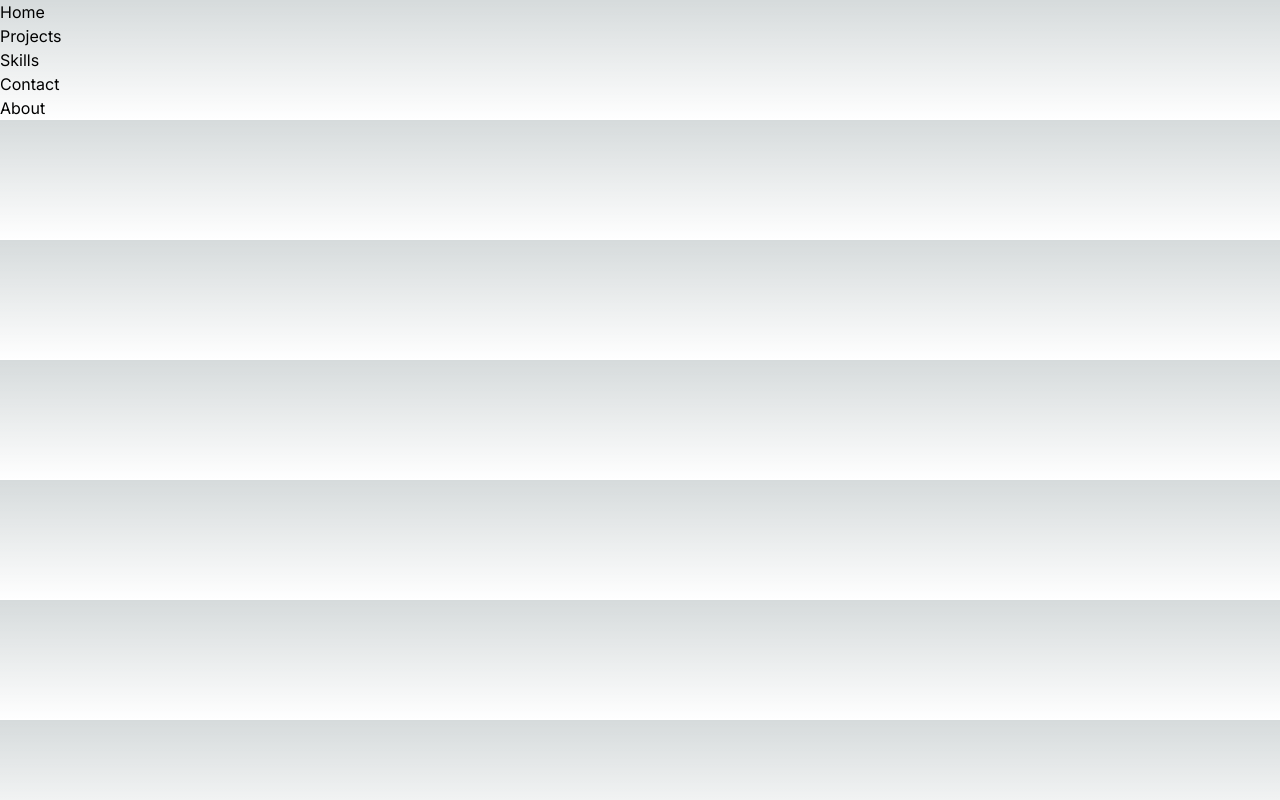
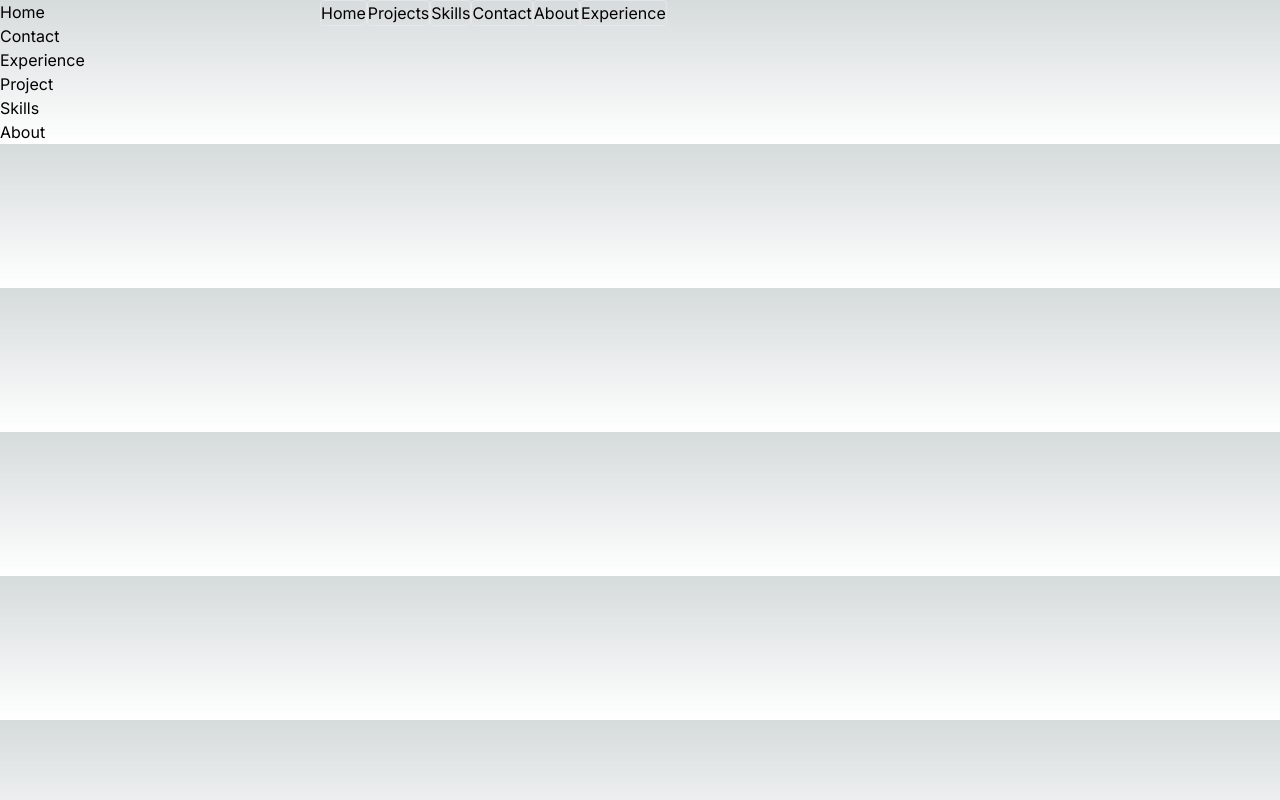
Before and after one commit to yinani24/portfolio, a Next.js app: page / in a window 1280 px wide. Built offline with nearby package versions, Linux system fonts and the light colour scheme.

Commit message:
changes in nav

```diff
--- a/package.json
+++ b/package.json
@@ -10,6 +10,7 @@
   },
   "dependencies": {
     "framer-motion": "^10.17.0",
+    "heroicons": "^2.1.1",
     "next": "14.0.4",
     "react": "^18",
     "react-dom": "^18"
--- a/src/app/page.tsx
+++ b/src/app/page.tsx
@@ -1,9 +1,21 @@
 import NavBar from "@/components/navbar"
+import About from "../about/page"
+import Contact from "../contact/page"
+import Experience from "../experience/page"
+import Project from "../projects/page"
+import Skills from "../skills/page"
+import Home from "../home/page"
 
-export default function Home() {
+export default function main() {
   return (
-    <div>
+    <main>
       <NavBar/>
-    </div>
+      <Home/>
+      <Contact/>
+      <Experience/>
+      <Project/>
+      <Skills/>
+      <About/>
+    </main>
   )
 }
--- a/src/app/skills/page.tsx
+++ /dev/null
@@ -1,7 +0,0 @@
-export default function Skills() {
-    return (
-      <div>
-        <h1>Skills</h1>
-      </div>
-    )
-  }
--- a/src/components/constants.ts
+++ b/src/components/constants.ts
@@ -1,7 +1,8 @@
 export const navname = [
     {'id': '0', 'route':"/", 'title': 'Home'},
-    {'id': '1', 'route':"projects", 'title': 'Projects'},
-    {'id': '2', 'route':"skills", 'title': 'Skills'},
-    {'id': '3', 'route':"contact", 'title': 'Contact'},
-    {'id': '4', 'route':"about", 'title': 'About'}
+    {'id': '1', 'route':'#projects', 'title': 'Projects'},
+    {'id': '2', 'route':'#skills', 'title': 'Skills'},
+    {'id': '3', 'route':'#contact', 'title': 'Contact'},
+    {'id': '4', 'route':'#about', 'title': 'About'},
+    {'id': '5', 'route': '#experience', 'title': 'Experience'}
 ]
--- a/src/components/navbar.tsx
+++ b/src/components/navbar.tsx
@@ -1,21 +1,17 @@
 import Link from 'next/link'
 import { navname } from './constants'
-import animate from 'framer-motion'
 
 export default function NavBar() {
     return (
-      <nav>
-        <ul>
+      <ul className='fixed flex flex-wrap flex-row justify-around pl-80'>
         {navname.map((name) => (
           <li key={name.id}>
-              <button>
+            <button className='border rounded'>
               <Link href={`${name.route}`}> {name.title}
               </Link>
             </button>
           </li>
         ))}
       </ul>
-      </nav>
-
     )
   }
--- /dev/null
+++ b/src/home/page.tsx
@@ -0,0 +1,7 @@
+export default function Home() {
+    return (
+      <div>
+        <h1>Home</h1>
+      </div>
+    )
+  }
--- /dev/null
+++ b/src/skills/page.tsx
@@ -0,0 +1,7 @@
+export default function Skills() {
+  return (
+    <div>
+      <h1>Skills</h1>
+    </div>
+  )
+}
```
Also changed, not shown: public/logo.png (added), src/about/page.tsx (renamed from src/app/about/page.tsx), src/contact/page.tsx (renamed from src/app/contact/page.tsx), src/experience/page.tsx (renamed from src/app/experience/page.tsx), src/projects/page.tsx (renamed from src/app/projects/page.tsx), src/projects/project.tsx (renamed from src/app/projects/project.tsx), 1 other file (tests, documents, lock files or other folders). Lines whose indentation alone changed are shown as unchanged.
